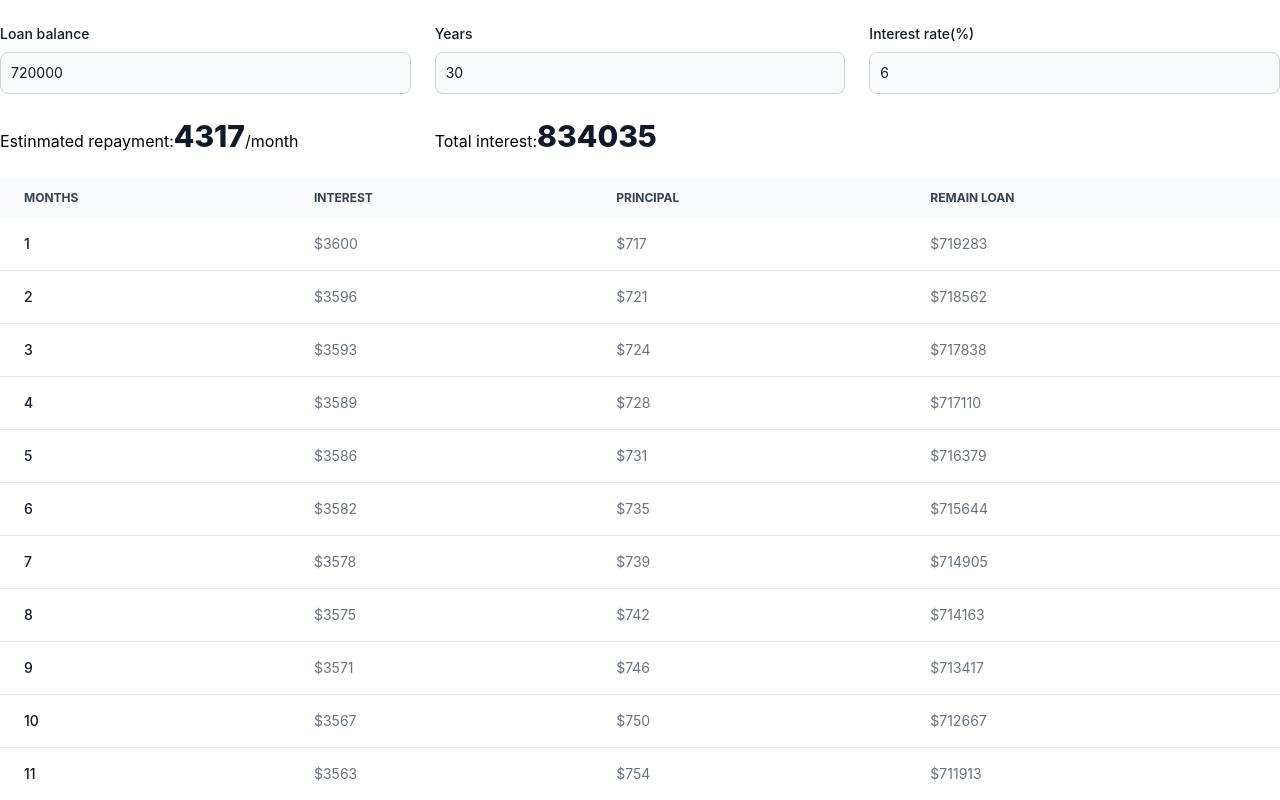
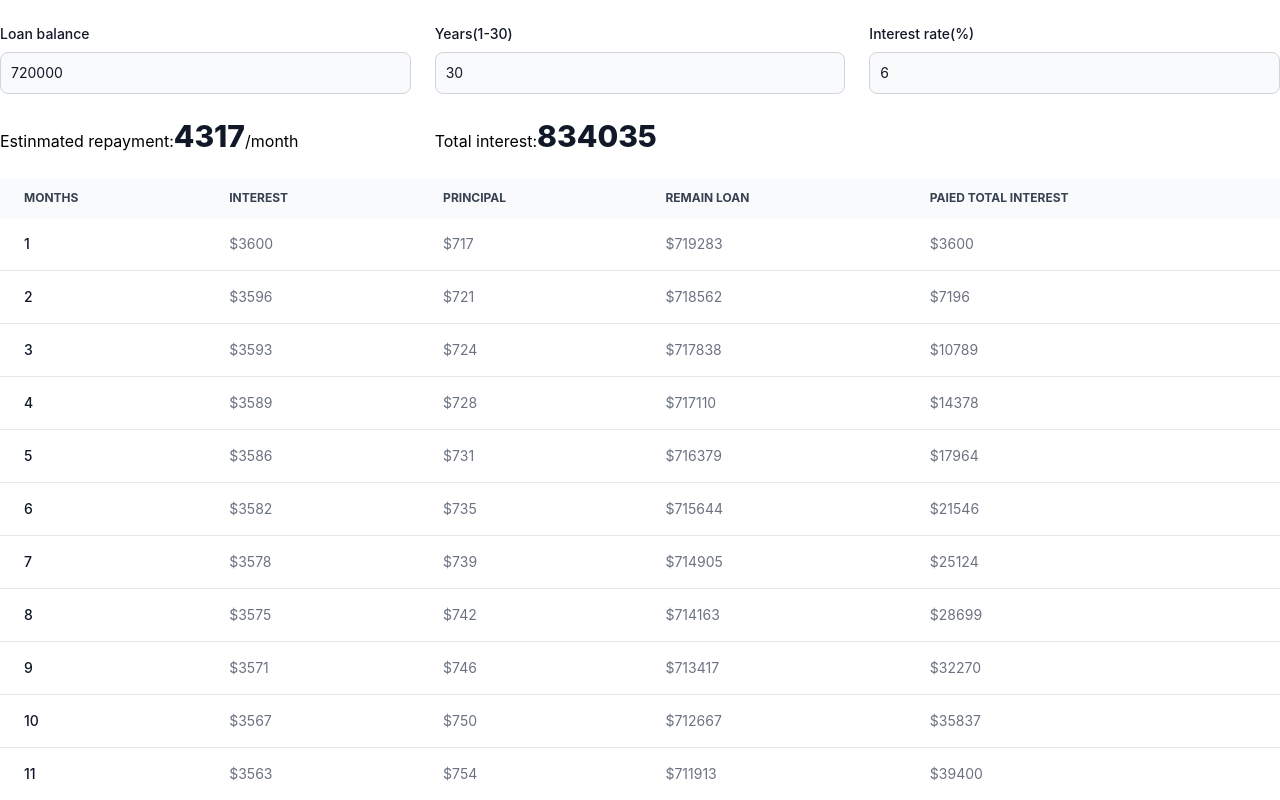
Before and after one commit to canzhao0928/home-loan, a React (Create React App) app: page / in a window 1280 px wide. Shown: the top 800 px of the page. Built offline with nearby package versions, Linux system fonts and the light colour scheme.

Commit message:
add threshold

```diff
--- a/src/component/HomeloanCalculator.js
+++ b/src/component/HomeloanCalculator.js
@@ -26,15 +26,18 @@ export default function HomeloanCalculator() {
     //calculate the payment table
     let loanBalanceRemain = loanBalance;
     let array = [];
+    let totalInterestTillNow = 0;
     for (let index = 1; index <= month; index++) {
       const interest = Math.round(loanBalanceRemain * monthlyRate);
       const Principal = Math.round(monthlyPay - interest);
       const remainLoan = Math.round(loanBalanceRemain - Principal);
+      totalInterestTillNow += interest;
       const tabledata = {
         month: index,
         interest: interest,
         Principal: Principal,
         remainLoan: remainLoan,
+        totalInterest: totalInterestTillNow,
       };
       array.push(tabledata);
       loanBalanceRemain = remainLoan;
@@ -46,10 +49,22 @@ export default function HomeloanCalculator() {
     setLoanBalance(e.target.value);
   };
   const handleYear = (e) => {
-    setYear(e.target.value);
+    if (e.target.value < 1) {
+      setYear(1);
+    } else if (e.target.value > 30) {
+      setYear(30);
+    } else {
+      setYear(e.target.value);
+    }
   };
   const handleInterestRate = (e) => {
-    setInterestRate(e.target.value);
+    if (e.target.value < 0) {
+      setInterestRate(0);
+    } else if (e.target.value > 100) {
+      setInterestRate(100);
+    } else {
+      setInterestRate(e.target.value);
+    }
   };
   return (
     <>
@@ -75,12 +90,12 @@ export default function HomeloanCalculator() {
             htmlFor="years"
             className="block mb-2 text-sm font-medium text-gray-900 dark:text-white"
           >
-            Years
+            Years(1-30)
           </label>
           <input
             onChange={handleYear}
             value={year}
-            type="text"
+            type="number"
             id="years"
             className="bg-gray-50 border border-gray-300 text-gray-900 text-sm rounded-lg focus:ring-blue-500 focus:border-blue-500 block w-full p-2.5 dark:bg-gray-700 dark:border-gray-600 dark:placeholder-gray-400 dark:text-white dark:focus:ring-blue-500 dark:focus:border-blue-500"
             required
@@ -96,7 +111,7 @@ export default function HomeloanCalculator() {
           <input
             onChange={handleInterestRate}
             value={interestRate}
-            type="text"
+            type="number"
             id="interest-rate"
             className="bg-gray-50 border border-gray-300 text-gray-900 text-sm rounded-lg focus:ring-blue-500 focus:border-blue-500 block w-full p-2.5 dark:bg-gray-700 dark:border-gray-600 dark:placeholder-gray-400 dark:text-white dark:focus:ring-blue-500 dark:focus:border-blue-500"
             required
--- a/src/component/PaymentTable.js
+++ b/src/component/PaymentTable.js
@@ -15,6 +15,9 @@ export default function PaymentTable({ tableData }) {
             </th>
             <th scope="col" className="px-6 py-3">
               Remain loan
+            </th>
+            <th scope="col" className="px-6 py-3">
+              Paied total interest
             </th>
           </tr>
         </thead>
@@ -34,6 +37,7 @@ export default function PaymentTable({ tableData }) {
                 <td className="px-6 py-4">${table.interest}</td>
                 <td className="px-6 py-4">${table.Principal}</td>
                 <td className="px-6 py-4">${table.remainLoan}</td>
+                <td className="px-6 py-4">${table.totalInterest}</td>
               </tr>
             );
           })}
```
